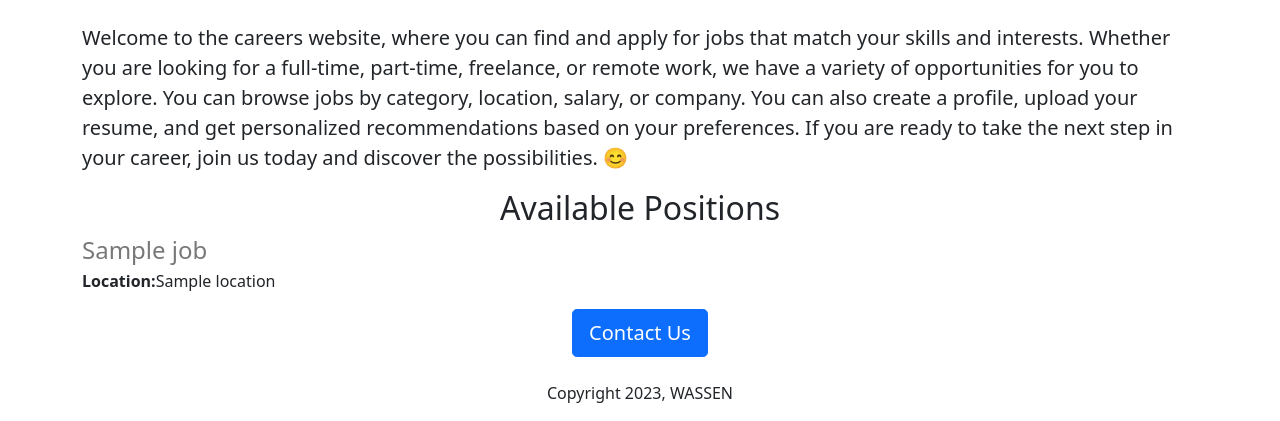
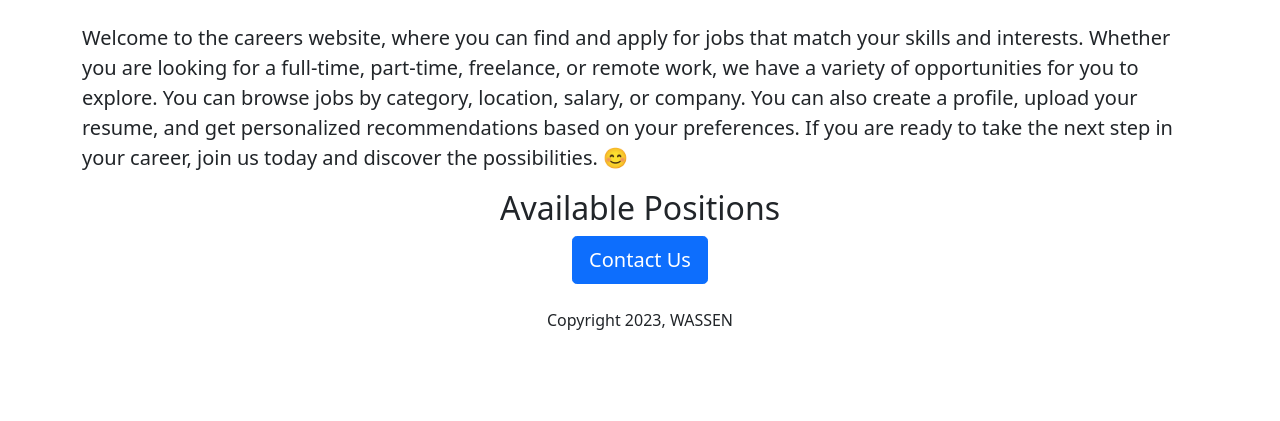
Before and after one commit to WASENIER/The-Diversity-Magazine, a Flask app: template templates/home.html in a window 1280 px wide. Shown: the part 487-908 px from the top of the page. After the commit the page ends 817 px from the top, so only its background shows below. Run offline with Flask 3, Linux system fonts and the light colour scheme; the template is opened without the code that fills it: most values are stand-ins (such as "Sample title", 1, 10 or a date in 2020).

Commit message:
moved jobs to new html  file to allow global access

```diff
--- a/templates/home.html
+++ b/templates/home.html
@@ -28,14 +28,7 @@
  <div>
 <!-- create a for loop and attach variables from list-->
     {% for job in jobs %}
-    <div style="margin-bottom:16px;">
-      <h4 style="color:rgb(120,120,120); margin-bottom:4px;">{{job['title']}}</h4>
-      <div><b>Location:</b>{{job['location']}}</div>
-      <!--use if function to prevent empty output for salary-->
-      {%if 'salary' in job%}
-      <div><b>Salary:</b>{{job['salary']}}</div>
-      {% endif %}
-    </div>
+
     {% endfor %}
 </div>
 
```
Also changed, not shown: jobitem.html (added, +8 -0 lines).
